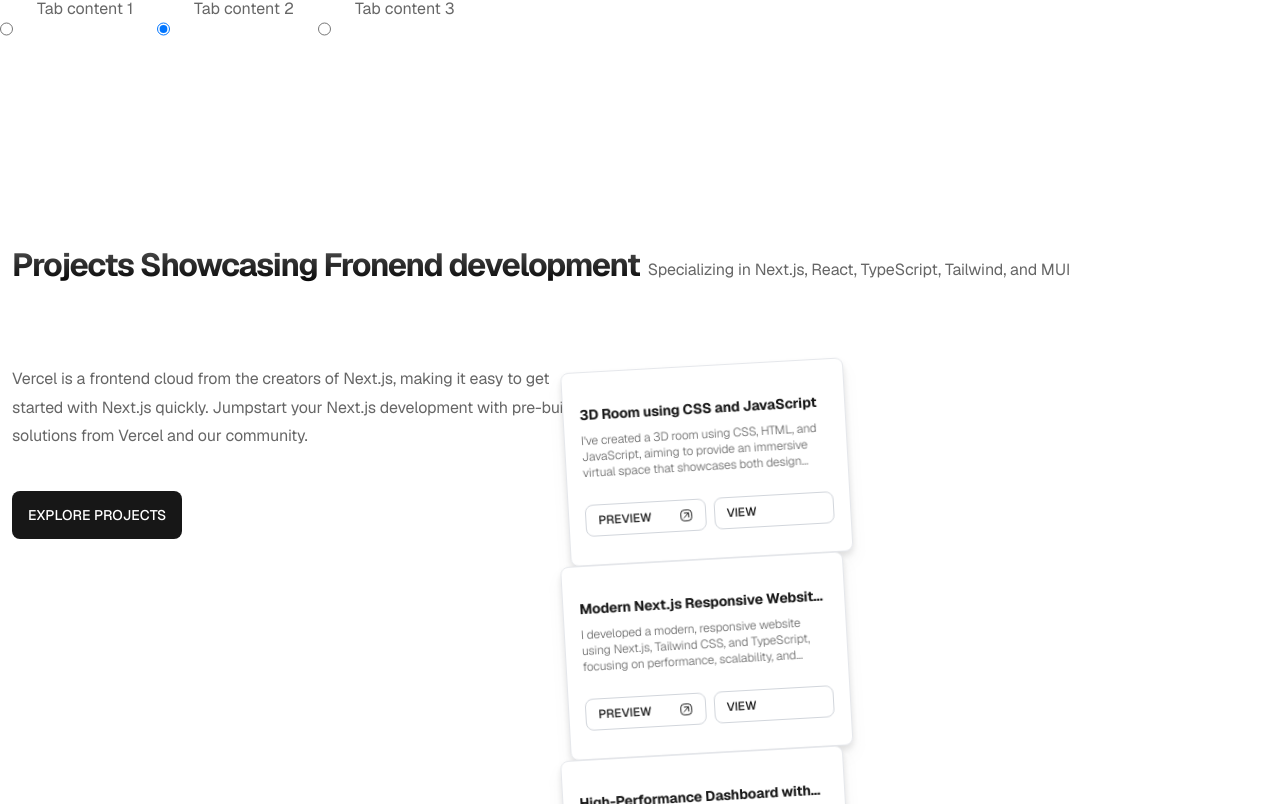
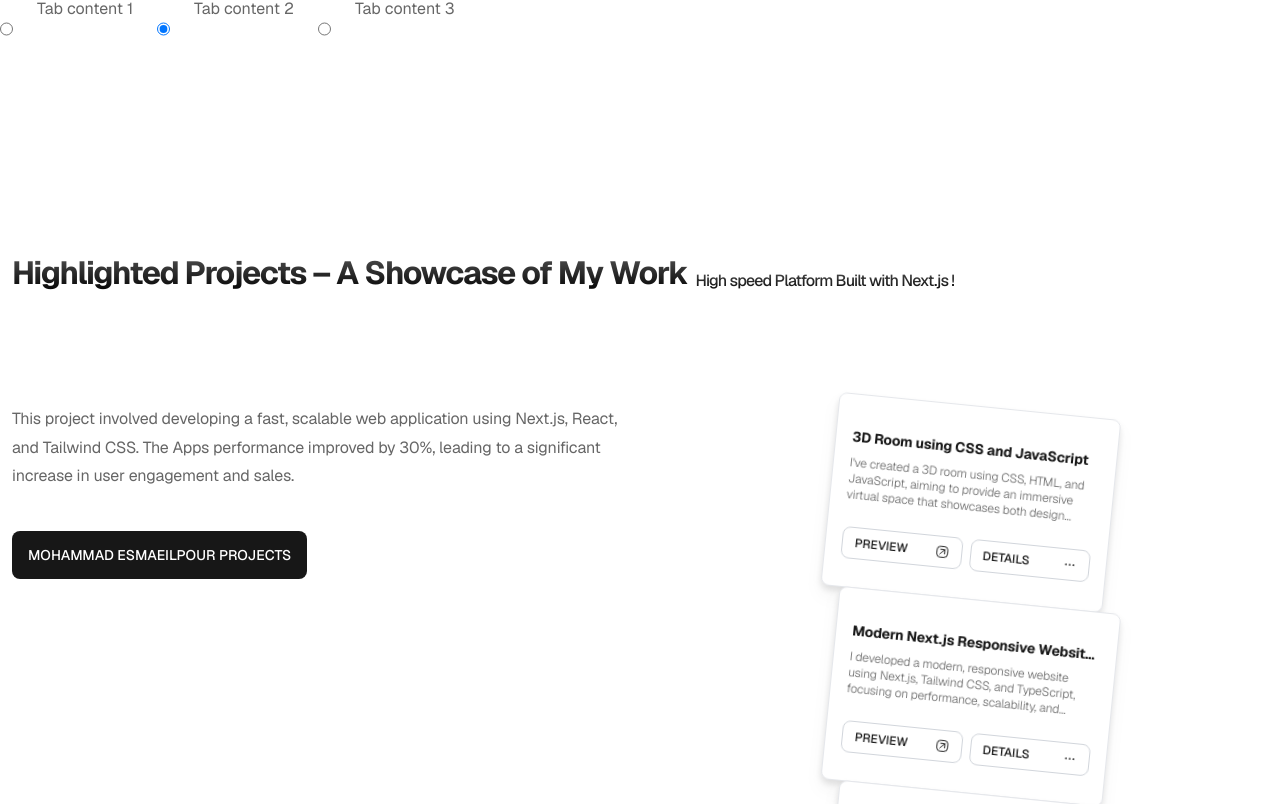
Before and after one commit to mohammad-esmaeilpour/Next.js-TS-Personal-Website, a Next.js app: page /about in a window 1280 px wide. Shown: the part 2836-3640 px from the top of the page. Built offline with nearby package versions, Linux system fonts and the light colour scheme.

Commit message:
add in page seo for home

```diff
--- a/app/components/AboutMe.tsx
+++ b/app/components/AboutMe.tsx
@@ -1,20 +1,23 @@
+"use client";
 import Image from "next/image";
 import React from "react";
 import { homeHeadings } from "@/public/data/home";
 import mamad from "@/public/img/ui/mohammad.png";
 import ExternalLinkIcon from "./icons/ExternalLinkIcon";
 import Link from "next/link";
+import { ScrollToView } from "./global/ScrollToView";
 
 const AboutMe = () => {
   return (
     <div
-      className="text-center mt-56 lg:mb-96 px-3 overflow-hidden"
+      id="about-me"
+      className="max-w-7xl mx-auto text-center overflow-hidden py-32 px-3 mt-20"
       data-aos="fade-up"
     >
       <div className="flex max-w-4xl mx-auto relative min-h-[600px] bg-gradient-to-b from-transparent via-transparent to-white">
         <Image
           src={mamad}
-          alt="image of mohammad esmaeilpour"
+          alt="Photo of Mohammad Esmaeilpour, Front-End Developer"
           fill
           className="object-contain -z-10 lg:-translate-x-40"
         />
@@ -25,14 +28,26 @@ const AboutMe = () => {
           {homeHeadings.h2.abouteMe.subTitle}
         </p>
       </div>
-      <Link
-        href={"/about"}
-        className="mt-12 flex items-center justify-center gap-1"
-        data-aos="fade-left"
-      >
-        <h2>{homeHeadings.h2.abouteMe.title}</h2>
-        <ExternalLinkIcon size={30} />
-      </Link>
+
+      <h2 className="mt-12">{homeHeadings.h2.abouteMe.title}</h2>
+      <div className="mt-2">
+        Learn more about my
+        <span
+          className="cursor-pointer text-blue-500"
+          onClick={() => ScrollToView("expertise")}
+        >
+          {" "}
+          expertise
+        </span>{" "}
+        or Check out my
+        <span
+          className="cursor-pointer text-blue-500"
+          onClick={() => ScrollToView("work-highlight")}
+        >
+          {" "}
+          highlighted projects
+        </span>
+      </div>
     </div>
   );
 };
--- a/app/components/Hero.tsx
+++ b/app/components/Hero.tsx
@@ -1,22 +1,13 @@
 "use client";
+import { homeHeadings } from "@/public/data/home";
 import Link from "next/link";
 import React from "react";
 import Typewriter from "typewriter-effect";
-import ArrowDownIcon from "./icons/ArrowDownIcon";
+import { ScrollToView } from "./global/ScrollToView";
 
 const Hero = () => {
-  const scrollToWorkHighlight = () => {
-    const element = document.getElementById("work-highlight");
-    if (element) {
-      element.scrollIntoView({
-        behavior: "smooth",
-        block: "start",
-      });
-    }
-  };
-
   return (
-    <div className="container mx-auto text-center mt-16 lg:mt-40 mb-20 px-3">
+    <div className="max-w-7xl mx-auto text-center mt-16 lg:mt-40 mb-20 px-3">
       <h1 className="text-gradient">Experienced Frontend Developer</h1>
       <div className="flex flex-col lg:flex-row items-center gap-3 justify-center flex-wrap">
         <div className="flex flex-1 justify-end text-gradient">
@@ -41,19 +32,21 @@ const Hero = () => {
           />
         </div>
       </div>
-      <p className="mt-16 text-base">
-        Crafting Exceptional <b className="text-gray-800">Frontend</b>{" "}
-        Experiences with modern technologies
-      </p>
+      <h2 className="text-gradient text-base font-medium mt-16">
+        {homeHeadings.h1.subTitle}
+      </h2>
       <div className="flex w-full justify-between sm:justify-center items-center mt-5 gap-2">
-        <Link href={"/projects"} className="btn btn-primary flex-1 sm:flex-none">
-          Explore My Projects
+        <Link
+          href={"/projects"}
+          className="btn btn-primary flex-1 sm:flex-none"
+        >
+          View My Projects
         </Link>
         <button
-          onClick={scrollToWorkHighlight}
+          onClick={()=> ScrollToView('about-me')}
           className="btn btn-secondary flex-1 sm:flex-none"
         >
-          Work highlights
+          Get to know me
         </button>
       </div>
     </div>
--- a/app/components/Tabs.tsx
+++ b/app/components/Tabs.tsx
@@ -6,21 +6,21 @@ const Tabs = () => {
   const [activeTab, setActiveTab] = useState(homeData.expertise[0].label);
 
   return (
-    <section className="my-20 max-w-7xl mx-auto px-3">
+    <section className="max-w-7xl mx-auto pt-32 px-3" id="expertise">
       <h2>{homeHeadings.h2.expertise.title}</h2>
       <p className="mt-2">{homeHeadings.h2.expertise.subTitle}</p>
       <div className="mt-16">
         <div className="flex flex-wrap gap-x-3 gap-y-2">
           {homeData.expertise.map((item) => (
-            <button
+            <h3
               onClick={() => setActiveTab(item.label)}
-              className={`text-sm p-3 text-start rounded-lg transition-transform ${
+              className={`text-sm font-medium p-3 text-start rounded-lg transition-transform cursor-pointer ${
                 activeTab === item.label ? "btn btn-primary" : ""
               }`}
               key={item.label}
             >
               {item.label}
-            </button>
+            </h3>
           ))}
         </div>
 
--- a/app/components/TimeLine.tsx
+++ b/app/components/TimeLine.tsx
@@ -7,13 +7,9 @@ import ThreeDotsIcon from "./icons/ThreeDotsIcon";
 const TimeLine = () => {
   return (
     <div className="mt-44 overflow-hidden px-3">
-      <div className="max-w-7xl mx-auto text-center">
-        <div className="inline-block">
-          <h2>{homeHeadings.h2.expertise.title}</h2>
-          <div className="mt-4 relative">
-            <p className="max-w-3xl">{homeHeadings.h2.expertise.subTitle}</p>
-          </div>
-        </div>
+      <div className="max-w-7xl mx-auto">
+        <h2>{homeHeadings.h2.expertise.title}</h2>
+        <p className="mt-2">{homeHeadings.h2.expertise.subTitle}</p>
       </div>
       <ul className="md:timeline timeline-vertical lg:px-32 mt-20">
         {homeData.timeline.map((item) => (
--- a/app/components/WorkHighlight.tsx
+++ b/app/components/WorkHighlight.tsx
@@ -9,6 +9,8 @@ import { EffectCards } from "swiper/modules";
 import "swiper/css/effect-cards";
 import ExternalLinkIcon from "./icons/ExternalLinkIcon";
 import Link from "next/link";
+import ThreeDotsBorderedIcon from "./icons/ThreeDotsBorderedIcon";
+import ThreeDotsIcon from "./icons/ThreeDotsIcon";
 
 const WorkHighlight = () => {
   const modalsRef: any = useRef(
@@ -19,24 +21,23 @@ const WorkHighlight = () => {
   };
 
   return (
-    <div
-      className="pb-44 pt-10 mt-40 px-3 max-w-7xl mx-auto"
-      id="work-highlight"
-    >
+    <div className="max-w-7xl mx-auto py-32 px-3" id="work-highlight">
       <div className="flex gap-2 items-end">
         <h2>{homeHeadings.h2.workHighlights.title}</h2>
-        <p>{homeHeadings.h2.workHighlights.subTitle}</p>
+        <h3 className="text-gradient text-base font-medium">
+          {homeHeadings.h2.workHighlights.subTitle}
+        </h3>
       </div>
 
-      <div className="flex justify-between gap-20 mt-20">
+      <div className="flex justify-between gap-10 mt-28">
         <div className="flex-1">
           <p>
-            Vercel is a frontend cloud from the creators of Next.js, making it
-            easy to get started with Next.js quickly. Jumpstart your Next.js
-            development with pre-built solutions from Vercel and our community.
+            This project involved developing a fast, scalable web application using Next.js, React, and Tailwind CSS. The Apps
+            performance improved by 30%, leading to a significant increase in
+            user engagement and sales.
           </p>
           <Link className="btn btn-primary mt-10" href={"/projects"}>
-            Explore projects
+            Mohammad Esmaeilpour projects
           </Link>
         </div>
         <div className="flex-1 flex justify-end relative">
@@ -44,12 +45,11 @@ const WorkHighlight = () => {
             effect={"cards"}
             grabCursor={true}
             modules={[EffectCards]}
-            className="mySwiper w-[283px] h-[355px] !m-0"
+            className="mySwiper w-[283px] h-[355px]"
             cardsEffect={{
-              perSlideOffset: -35,
-
+              perSlideOffset: 50,
               slideShadows: false,
-              perSlideRotate: -3,
+              perSlideRotate: 5,
             }}
           >
             {homeData.portfolio.map((item, index) => (
@@ -80,7 +80,8 @@ const WorkHighlight = () => {
                       onClick={() => handleModal(index)}
                       className="btn btn-sm btn-secondary !text-xs flex-1 justify-between"
                     >
-                      View
+                      Details
+                      <ThreeDotsIcon size={14} />
                     </button>
                   </div>
                 </div>
--- /dev/null
+++ b/app/components/global/ScrollToView.tsx
@@ -0,0 +1,9 @@
+export const ScrollToView = (id: string) => {
+  const element = document.getElementById(id);
+  if (element) {
+    element.scrollIntoView({
+      behavior: "smooth",
+      block: "start",
+    });
+  }
+};
--- a/app/page.tsx
+++ b/app/page.tsx
@@ -21,14 +21,11 @@ export default function Home() {
       <Hero />
 
       <Skills />
+      {/* <TimeLine /> */}
 
       <AboutMe />
-
+      <WorkHighlight />
       <Tabs />
-
-      {/* <TimeLine /> */}
-
-      <WorkHighlight />
 
       {/* <Faq /> */}
     </Fragment>
--- a/public/data/home.tsx
+++ b/public/data/home.tsx
@@ -26,35 +26,40 @@ import roboxonWebsite from "@/public/img/projects/roboxon-website.jpg";
 import roboxonDashboard from "@/public/img/projects/roboxon-dashboard.jpg";
 
 export const homeSeo = {
-  title:
-    "Mohammad Esmaeilpour | Frontend Developer Specialized in Next.js, React, TypeScript",
+  title: "Front-End Developer | Mohammad Esmaeilpour - Next.js, React Expert",
   metadescription:
-    "Welcome to the official website of Mohammad Esmaeilpour, a frontend developer specializing in Next.js, React, Typescript, Javascript, Tailwind, Material ui and modern web development. Explore my services, skills, and portfolio to see how I can elevate your digital presence.",
+    "Experienced Front-End Developer specializing in Next.js, React, and TypeScript. Explore my portfolio and discover my innovative web solutions.",
 };
 
 export const homeHeadings = {
   h1: {
-    title:
-      "Mohammad Esmaeilpour - Frontend Developer Specialized in Next.js & React",
+    title: (
+      <>
+        <strong>
+          <strong>Mohammad Esmaeilpour</strong>
+        </strong>
+        Front-End Developer Specializing in Next.js and React
+      </>
+    ),
     subTitle:
-      "Crafting Exceptional Frontend Experiences with modern technologies",
+      "Building High-Performance Web Applications with Modern Technologies",
   },
   h2: {
     abouteMe: {
-      title: "About Me",
+      title:
+        "About Me – Front-End Developer with Expertise in Modern Web Technologies",
       subTitle:
-        "Hi 👋, I’m Mohammad Esmaeilpour, a skilled frontend developer specializing in cutting-edge technologies like TypeScript, React, and Next.js. I’m dedicated to creating dynamic, responsive, and user-friendly web applications. My approach focuses on writing clean, maintainable code that enhances performance and user experience. With a passion for continuous learning and a commitment to delivering high-quality work, I strive to bring innovative ideas to life.",
+        "With over +3 years of experience in front-end development, I specialize in creating dynamic, user-friendly web applications using Next.js, React, and TypeScript. My journey in web development began with a passion for technology and a commitment to continuous learning. Today, I help businesses build efficient, scalable web solutions that meet their unique needs.",
     },
     expertise: {
-      title: "My Expertise in Next.js, React, and TypeScript",
+      title: "My Expertise in Front-End Development",
       subTitle:
         "My core expertise lies in Next.js and React, where I've developed a range of dynamic, high-performance web applications.",
     },
     workHighlights: {
-      title: "Projects Showcasing Fronend development",
-      subTitle: "Specializing in Next.js, React, TypeScript, Tailwind, and MUI",
+      title: "Highlighted Projects – A Showcase of My Work",
+      subTitle: "High speed Platform Built with Next.js !",
     },
-    fifth: "Contact Me for Frontend Development Services",
   },
 };
 
```
Also changed, not shown: 1 other file (tests, documents, lock files or other folders).
